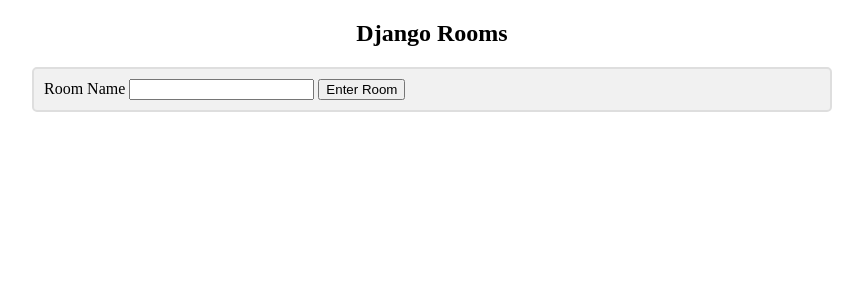
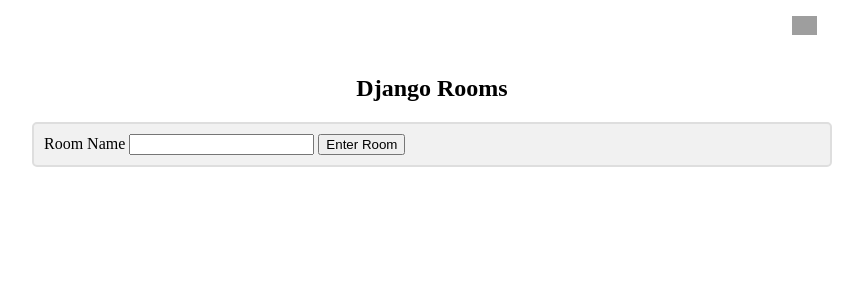
Before and after one commit to arhierey/chat_app, a Django app: page /choose_room in a window 1280 px wide. Shown: the top 300 px of the page, without its empty margins (208-1071 px from the left). Run offline with Django 4.2, Linux system fonts and the light colour scheme; grey boxes are pictures that could not be loaded.

Commit message:
Small updates. Exit doors added.

```diff
--- a/chat_app/templates/choose_room.html
+++ b/chat_app/templates/choose_room.html
@@ -51,10 +51,20 @@
   float: left;
   color: #999;
 }
+.door {
+  width: 10px;
+}
+.door img {
+  align: right;
+  width: 25px;
+  margin: 2% 2% 2% 95%;
+}
 </style>
 </head>
 <body>
-
+<a class="door" href="/">
+        <img src="https://upload.wikimedia.org/wikipedia/commons/a/a1/Noun_Project_Door_icon_1512154.svg" alt="Door">
+</a>
 <div align="center">
     <h2>Django Rooms</h2>
 </div>
```
Also changed, not shown: chat_app/templates/room.html (+12 -1 lines).
